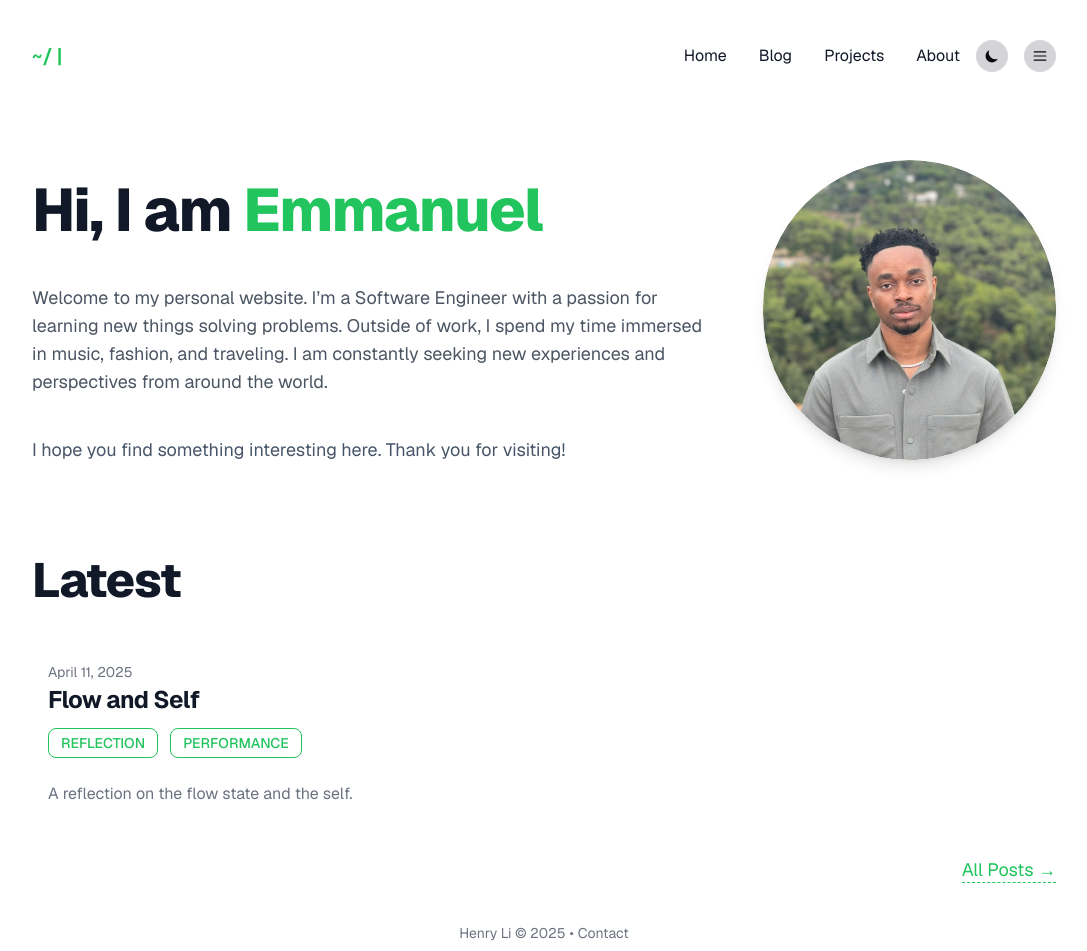
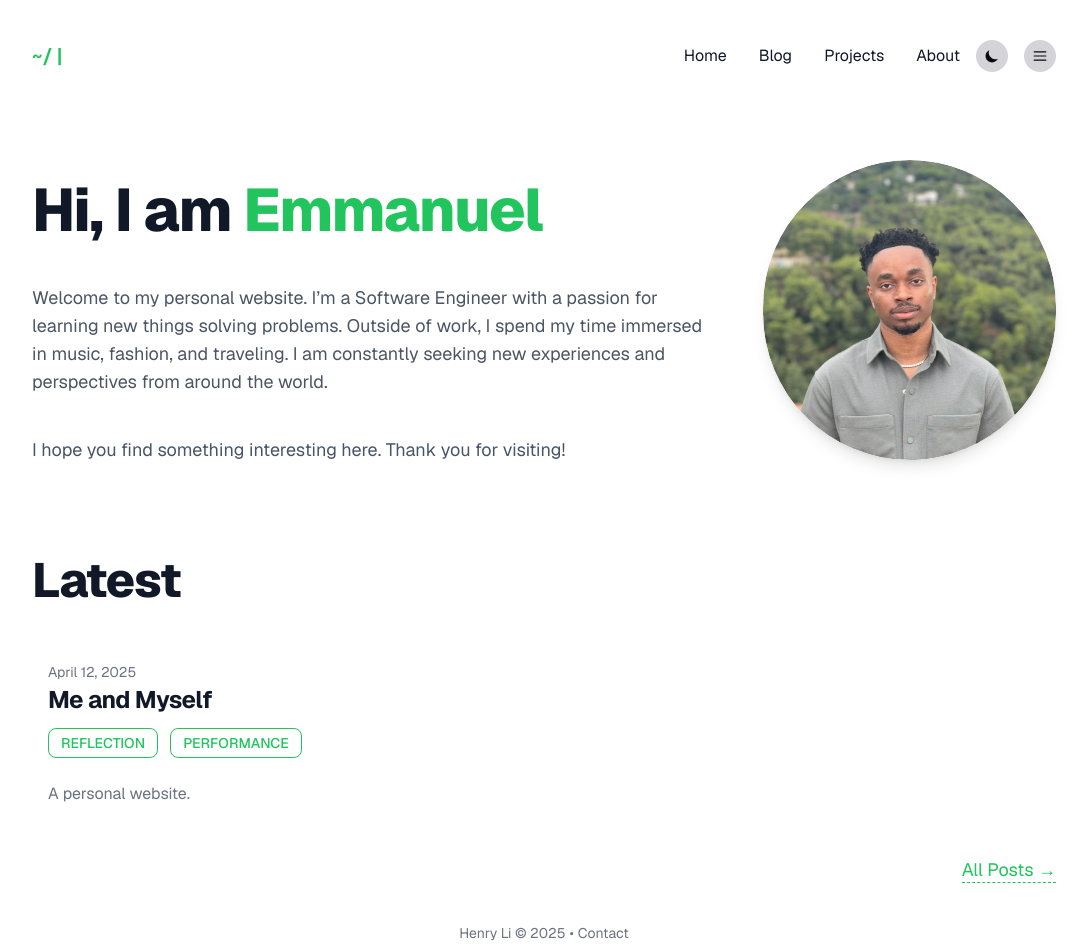
Before and after one commit to dlegend4000/emmanuel-portolio, a Next.js app: page / in a window 1280 px wide. Shown: the whole page, without its empty margins (96-1183 px from the left). Built offline with nearby package versions, Linux system fonts and the light colour scheme.

Commit message:
blog edits

```diff
--- a/src/app/page.tsx
+++ b/src/app/page.tsx
@@ -49,21 +49,21 @@ export default function Home() {
                   <dl>
                     <dt className="sr-only">Published on</dt>
                     <dd className="text-sm font-normal leading-6 text-gray-500 dark:text-gray-400">
-                      <time dateTime="2025-04-11T00:00:00.000Z">April 11, 2025</time>
+                      <time dateTime="2025-04-11T00:00:00.000Z">April 12, 2025</time>
                     </dd>
                   </dl>
                   <div className="space-y-5 xl:col-span-4">
                     <div className="space-y-1">
                       <div>
                         <h2 className="text-2xl font-bold leading-8 tracking-tight">
-                          <a className="text-gray-900 transition duration-500 ease-in-out hover:text-primary dark:text-gray-100 dark:hover:text-primary" href="/blog/Flow-And-Self">Flow and Self</a>
+                          <a className="text-gray-900 transition duration-500 ease-in-out hover:text-primary dark:text-gray-100 dark:hover:text-primary" href="/blog/Flow-And-Self">Me and Myself</a>
                         </h2>
                       </div>
                       <div className="flex flex-wrap">
                         <a className="mt-2 mr-3 rounded-lg border border-primary py-1 px-3 text-sm font-medium uppercase text-primary transition duration-500 ease-in-out hover:bg-primary hover:text-gray-100 dark:hover:text-gray-900" href="/tags/reflection">reflection</a>
                         <a className="mt-2 mr-3 rounded-lg border border-primary py-1 px-3 text-sm font-medium uppercase text-primary transition duration-500 ease-in-out hover:bg-primary hover:text-gray-100 dark:hover:text-gray-900" href="/tags/performance">performance</a>
                       </div>
-                      <div className="prose max-w-none pt-5 text-gray-500 dark:text-gray-400">A reflection on the flow state and the self.</div>
+                      <div className="prose max-w-none pt-5 text-gray-500 dark:text-gray-400">A personal website.</div>
                     </div>
                   </div>
                 </div>
```
